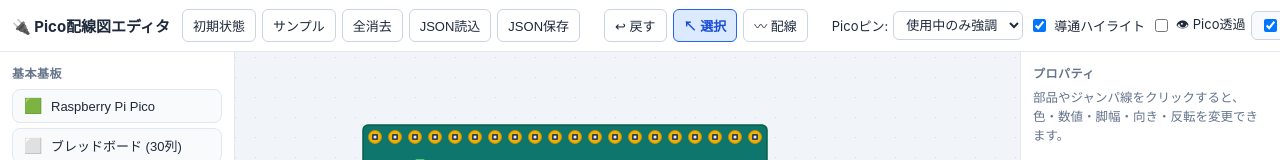
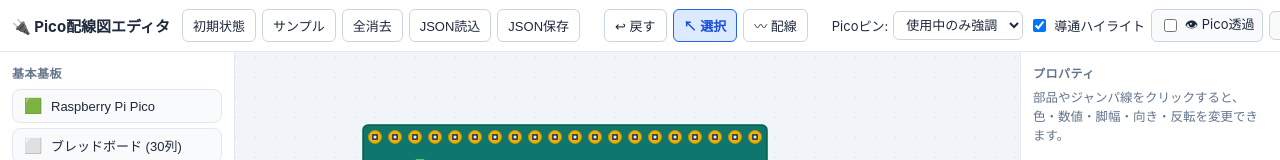
Before and after one commit to MasatoTsujii/pico-wiring-editor, a plain HTML site: page index.html in a window 1280 px wide. Shown: the top 160 px of the page. Drawn offline with Linux system fonts and the light colour scheme.

Commit message:
Combine .lock-toggle and .pico-trans-toggle styles

```diff
--- a/style.css
+++ b/style.css
@@ -109,7 +109,8 @@ body {
   cursor: pointer;
 }
 
-.lock-toggle {
+.lock-toggle,
+.pico-trans-toggle {
   background: #f8fafc;
   border: 1px solid #cbd5e1;
   padding: 4px 8px;
```
